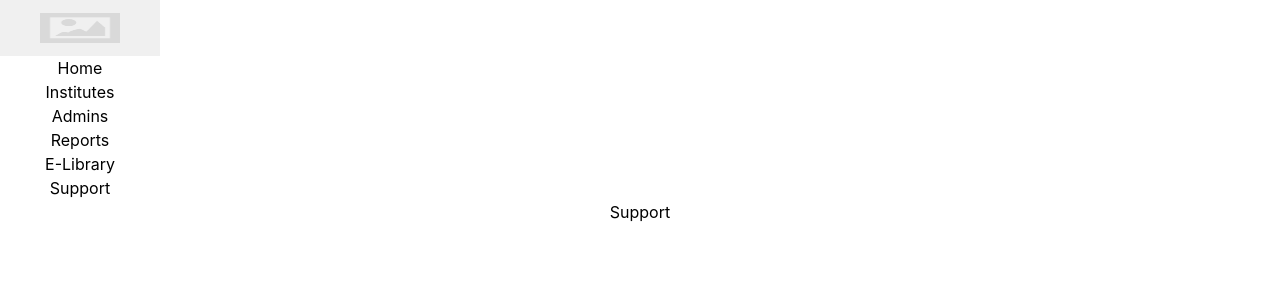
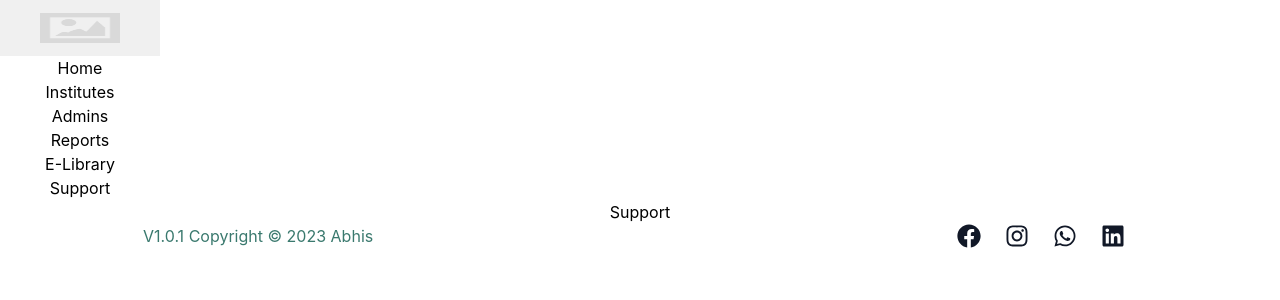
Before and after one commit to moFazil/liveabhis, a React (Create React App) app: page /support in a window 1280 px wide. Shown: the top 300 px of the page. Built offline with nearby package versions, Linux system fonts and the light colour scheme.

Commit message:
Description of your changes

```diff
--- a/src/App.js
+++ b/src/App.js
@@ -12,6 +12,7 @@ import InstituteTable from './Components/Sidebar/Institutes/InstituteTable';
 import AdminsTable from './Components/Sidebar/Admins/AdminsTable';
 import ReportsTable from './Components/Sidebar/Reports/ReportsTable';
 import ELibraryTable from './Components/Sidebar/E-Library/ELibraryTable';
+import Footer from './Components/Footer/Footer';
 
 
 
@@ -34,6 +35,7 @@ function App() {
         <Route path='/elibrary/add' element={<ELibraryTable/>}/>
       <Route path='/support' element={<Support/>}/>
     </Routes>
+    <Footer/>
     </div>
   );
 }
--- /dev/null
+++ b/src/Components/Footer/Footer.jsx
@@ -0,0 +1,26 @@
+import React from 'react'
+import {FaFacebook, FaInstagram, FaLinkedin, FaWhatsapp, } from 'react-icons/fa'
+
+const Footer = () => {
+    const year = new Date().getFullYear();
+
+  return (
+    <div>
+        <div className='flex justify-around'>
+
+            <p className='green'>V1.0.1 Copyright &copy; {year} Abhis </p>
+
+            <div></div>
+
+          <div className='flex justify-evenly'>
+            <FaFacebook className='text-gray-900 text-2xl mx-3 hover:text-[#1877F2] cursor-pointer'/>
+            <FaInstagram className='text-gray-900 text-2xl mx-3 hover:text-[#e471c7] cursor-pointer'/>
+            <FaWhatsapp className='text-gray-900 text-2xl mx-3 hover:text-[#128c7e] cursor-pointer'/>
+            <FaLinkedin className='text-gray-900 text-2xl mx-3 hover:text-[#0072b1] cursor-pointer'/>
+          </div>
+        </div>
+    </div>
+  )
+}
+
+export default Footer
--- a/src/index.css
+++ b/src/index.css
@@ -15,3 +15,15 @@ code {
   font-family: source-code-pro, Menlo, Monaco, Consolas, 'Courier New',
     monospace;
 }
+.green{
+  color:#3A796E
+}
+.greenbg{
+  background-color: #105D50;
+}
+.yellow{
+  color:#FFD045
+}
+.yellow{
+  background-color: #FFD045;
+}
```
Also changed, not shown: src/Components/Header/Header.jsx (renamed from src/Components/topbar/Topbar.jsx).
